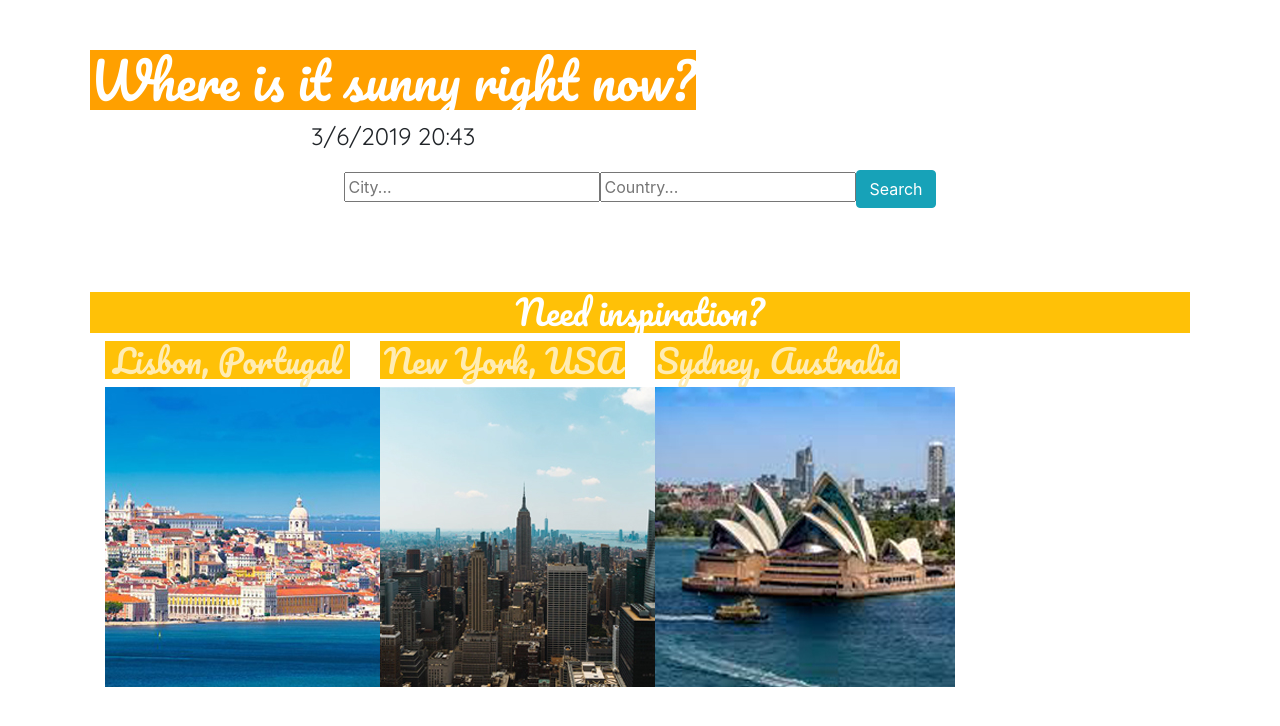
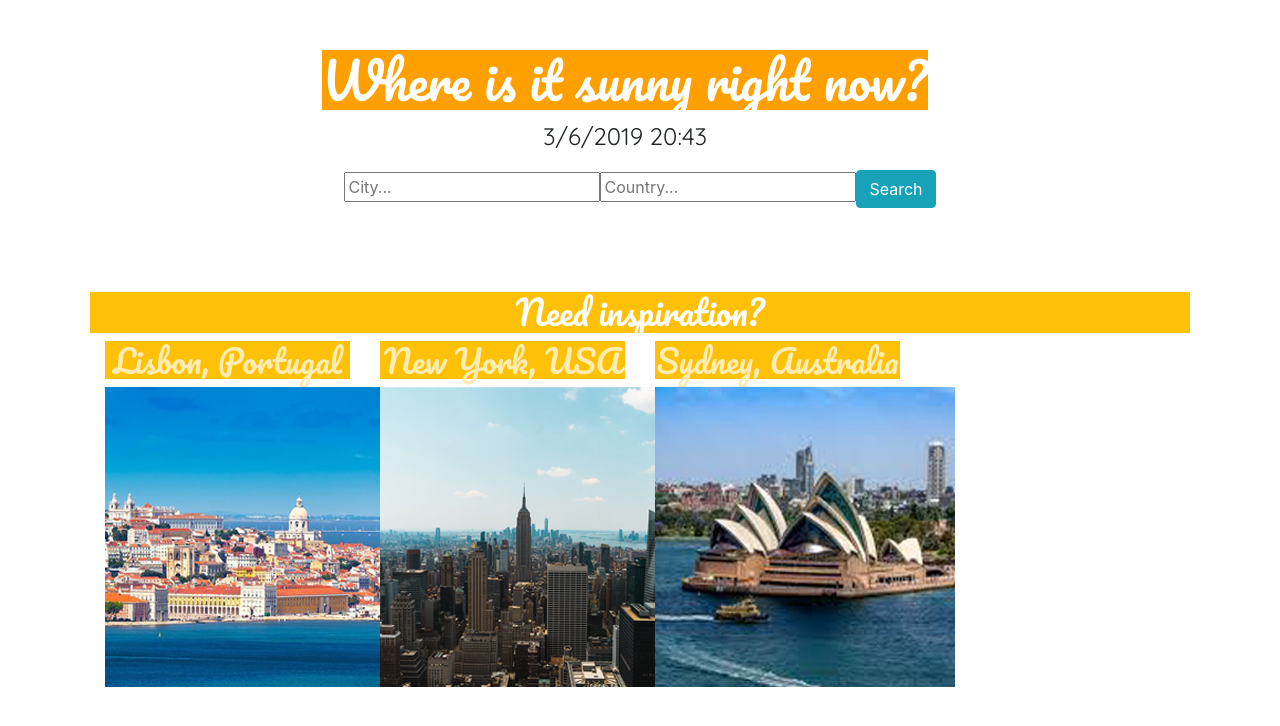
Before and after one commit to lizkoch/weather-react, a React (Create React App) app: page / in a window 1280 px wide. Shown: the top 726 px of the page. Built offline with nearby package versions, Linux system fonts and the light colour scheme.

Commit message:
Centered title

```diff
--- a/src/Title.js
+++ b/src/Title.js
@@ -24,8 +24,8 @@ class Title extends React.Component {
   }
   render() {
     return (
-      <div>
-        <h1>Where is it sunny right now?</h1>
+      <div className="title">
+        <h1>Where is it sunny right now? </h1>
         <p className="date">{this.state.date}</p>
       </div>
     );
```
